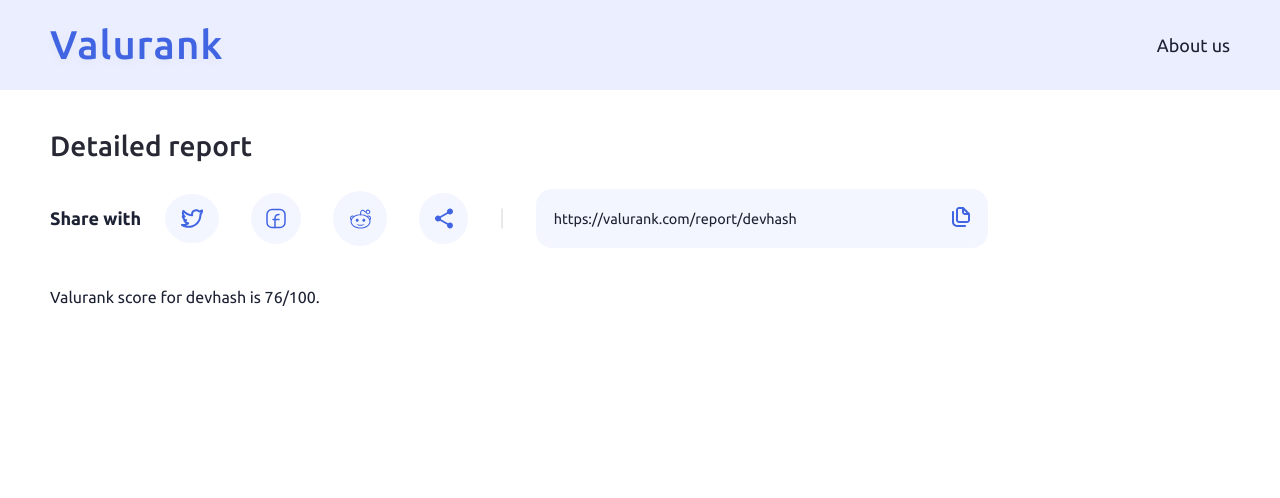
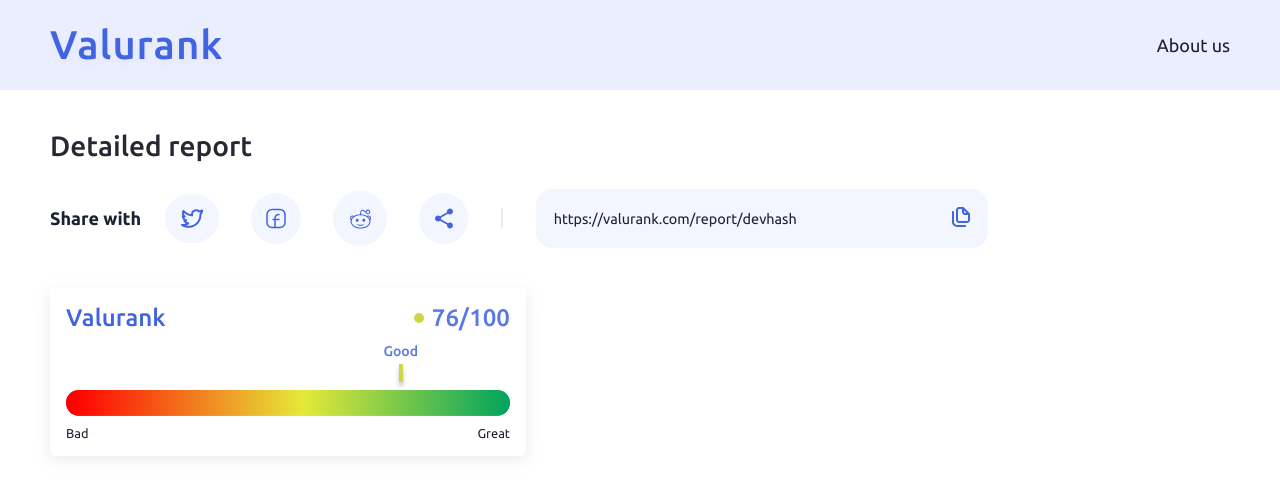
Before and after one commit to kindrakevychn/Next-report, a Next.js app: page / in a window 1280 px wide. Shown: the top 498 px of the page. Built offline with nearby package versions, Linux system fonts and the light colour scheme.

Commit message:
Add score chart

```diff
--- a/pages/index.jsx
+++ b/pages/index.jsx
@@ -13,6 +13,7 @@ import {
 
 import reportStyles from './report.module.css';
 import shareStyles from './share.module.css';
+import scoreStyles from './score.module.css';
 
 export default function Index() {
     const [error, setError] = useState('');
@@ -72,9 +73,9 @@ function Report({data}) {
                 score={score}
                 reportURL={`https://valurank.com/report/${hash}`}
             />
-            <div>
-                {`Valurank score for ${hash} is ${score}/100.`}
-            </div>
+            <Score
+                score={score}
+            />
         </>
     );
 }
@@ -107,3 +108,161 @@ function Share({
         </div>
     );
 }
+
+function Score({score}) {
+    let status = '';
+    let title = '';
+
+    // Width of text is not persistent, but we need element width
+    // to calculate its left margin. We will use approximate width
+    // in order to not overcomplicate things.
+    // Relative to 1rem.
+    let statusWidth = 0;
+
+    if (score < 35) {
+        status = "Bad";
+        statusWidth = 0.9;
+        title = (
+            `"Bad" means our model analyzed this article and found that it\n` +
+            "is nearly devoid of any informative value. Scores in this range\n" +
+            "are typical in fake/satire news outlets, marketing or advertising\n" +
+            `copy, pure propaganda, or conspiracy theorists' websites.\n` +
+            "Our model has no way to distinguish satire from intentionally\n" +
+            "misleading materials, and therefore penalizes both to the same\n" +
+            "degree (based on text alone)."
+        );
+    } else if (score < 65) {
+        status = "Mediocre";
+        statusWidth = 2.05;
+        title = (
+            `"Mediocre" means our model analyzed the article and found that it\n` +
+            "mixes some informative elements with A LOT of negative persuasion\n" +
+            "techniques, aiming primarily to persuade (not inform) the reader.\n" +
+            "Scores in this range are typical in partisan or agenda-driven websites,\n" +
+            "and are often seen in some of the subtler propaganda campaigns."
+        );
+    } else if (score < 85) {
+        status = "Good";
+        statusWidth = 1.25;
+        title = (
+            `"Good" means our model analyzed the article's text and found that it\n` +
+            "mixes informative elements with persuasive elements, aiming both to\n" +
+            "inform and to sway the reader's opinion in some direction. In other\n" +
+            "words, this article was penalized for using some unnecessary flourishes\n" +
+            "(e.g. subjective language, biased presuppositions, hyperbolic choice of\n" +
+            "words, etc) that a purely-informative article would generally avoid.\n" +
+            "Scores in this range are typical for editorials or opinion articles."
+        );
+    } else {
+        status = "Great";
+        statusWidth = 1.4;
+        title = (
+            `"Great" means our model analyzed the article's text and found that it\n` +
+            "is a) informative, and b) does not contain any negative elements that\n" +
+            "attempt to persuade or trick the reader. Scores in this range are\n" +
+            "typical for encyclopedia entries or strictly-factual news reports."
+        );
+    }
+
+    let sliderColor = '';
+
+    if (score < 20) {
+        sliderColor = '#EE5339';
+    } else if (score < 40) {
+        sliderColor = '#F38E3A';
+    } else if (score < 60) {
+        sliderColor = '#F6D243';
+    } else if (score < 80) {
+        sliderColor = '#CDD649';
+    } else {
+        sliderColor = '#5BAE50';
+    }
+
+    const containerStyle = {
+        '--score': score,
+        '--statusWidth': statusWidth,
+        '--sliderColor': sliderColor
+    };
+
+    return (
+        <div
+            className={scoreStyles.container}
+            style={containerStyle}
+        >
+            <div
+                className={scoreStyles.header}
+            >
+                <div
+                    className={scoreStyles.title}
+                >
+                    {'Valurank'}
+                </div>
+
+                <div
+                    className={scoreStyles.score}
+                >
+                    <span
+                        className={scoreStyles.dot}
+                    />
+                    {`${score}/100`}
+                </div>
+            </div>
+
+            <div
+                className={scoreStyles.chart}
+            >
+                <div
+                    className={scoreStyles.status}
+                >
+                    <span
+                        title={title}
+                    >
+                        {status}
+                    </span>
+                </div>
+
+                <div
+                    className={scoreStyles.slider}
+
+                />
+
+                <div
+                    className={scoreStyles.scale}
+                >
+                    <ScaleIcon />
+                </div>
+
+                <div
+                    className={scoreStyles.labels}
+                >
+                    <span>
+                        {'Bad'}
+                    </span>
+                    <span>
+                        {'Great'}
+                    </span>
+                </div>
+            </div>
+        </div>
+    );
+}
+
+function ScaleIcon() {
+    return (
+        <svg xmlns="http://www.w3.org/2000/svg" width="415" height="24" viewBox="0 0 415 24" fill="none">
+            <g filter="url(#filter0_d_104_6209)">
+                <rect x="0" y="0" width="415" height="24" rx="12" fill="url(#paint0_linear_104_6209)" />
+            </g>
+            <defs>
+                <filter id="filter0_d_104_6209" x="0" y="0" width="415" height="24" filterUnits="userSpaceOnUse" colorInterpolationFilters="sRGB">
+                    <feBlend mode="normal" in="SourceGraphic" in2="effect1_dropShadow_104_6209" result="shape" />
+                </filter>
+                <linearGradient id="paint0_linear_104_6209" x1="415" y1="24" x2="5.2742" y2="24" gradientUnits="userSpaceOnUse">
+                    <stop stopColor="#00A35E" />
+                    <stop offset="0.473958" stopColor="#E6E939" />
+                    <stop offset="1" stopColor="#FF0000" />
+                </linearGradient>
+            </defs>
+        </svg>
+    );
+}
--- /dev/null
+++ b/pages/score.module.css
@@ -0,0 +1,93 @@
+.container {
+  padding: 1rem;
+  box-shadow: 0px 4px 15px rgba(178, 199, 188, .3);
+  border-radius: 5px;
+  width: 27.75rem;
+}
+
+.container > * {
+  margin-bottom: .7rem;
+}
+
+.container > *:last-child {
+  margin-bottom: 0;
+}
+
+.header {
+  display: flex;
+  justify-content: space-between;
+  align-items: center;
+}
+
+.title,
+.score {
+  font-size: 1.5rem;
+  font-weight: 500;
+  color: #4164E2;
+}
+
+.score {
+  color: #5978E6;
+  display: flex;
+  align-items: center;
+}
+
+.dot {
+  width: .625rem;
+  height: .625rem;
+  background: var(--sliderColor);
+  border-radius: 50%;
+  margin-right: .5rem;
+}
+
+.chart {
+  display: flex;
+  flex-direction: column;
+}
+
+.scale {
+  display: flex;
+}
+
+.scale > svg {
+  width: 100%;
+  height: auto;
+}
+
+.labels {
+  display: flex;
+  justify-content: space-between;
+  align-items: center;
+  font-size: .8rem;
+  margin-top: .625rem;
+}
+
+.slider {
+  width: .25rem;
+  height: 1.1rem;
+  background: var(--sliderColor);
+  box-shadow: 0px 4px 4px rgba(0, 0, 0, .25);
+  margin-bottom: .5rem;
+  margin-left: max(
+    calc(1% * var(--score) - .25rem),
+    0%
+  );
+}
+
+.status {
+  font-size: .875rem;
+  font-weight: 500;
+  color: #5978E6;
+  margin-bottom: .3125rem;
+}
+
+.status > span {
+  cursor: help;
+  margin-left: min(
+    max(
+      calc(1% * var(--score) - 1rem * var(--statusWidth)),
+      0%
+    ),
+    92%
+  );
+}
```
